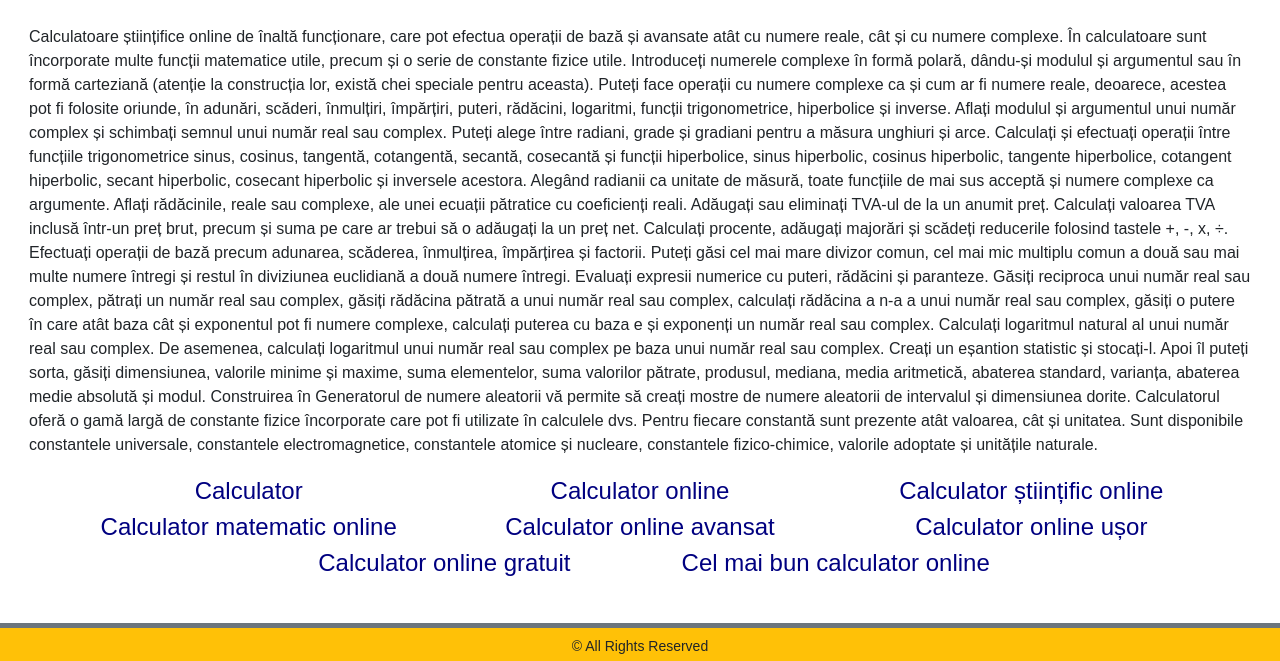
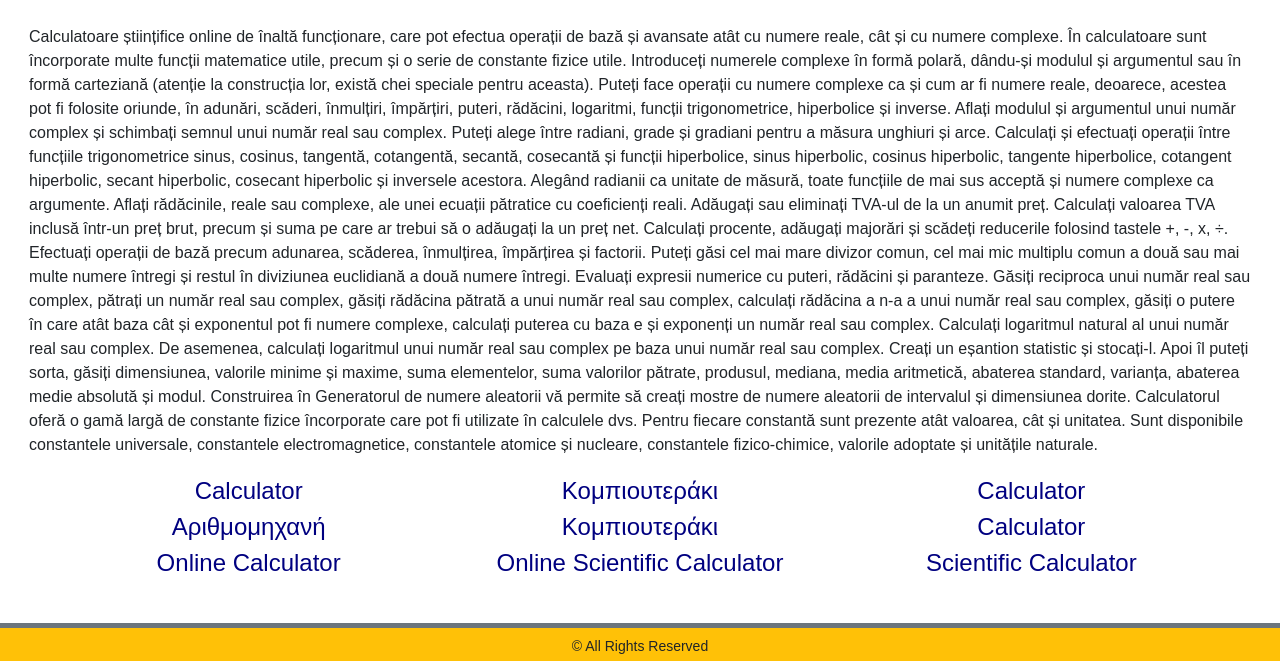
Before and after one commit to nikolaoskaragiannis/calculatorsonline, a plain HTML site: page index.html in a window 1280 px wide. Shown: the part 139-800 px from the top of the page. Drawn offline with nearby package versions, Linux system fonts and the light colour scheme.

Commit message:
Add files via upload

```diff
--- a/index.html
+++ b/index.html
@@ -53,13 +53,14 @@ Calculatorul oferă o gamă largă de constante fizice încorporate care pot fi
 	    <div class="container-fluid">
 		<div class="row my-2 py-0 mx-0 row-cols-1 row-cols-sm-1 row-cols-md-2 row-cols-lg-3 text-center justify-content-center fs-4">
                     <p class="card-text py-0 my-0"><a href="https://www.calculator.gr/"><span>Calculator</span></a></p>
-                    <p class="card-text py-0 my-0"><a href="https://www.teracalc.com/"><span>Calculator online</span></a></p>
-                    <p class="card-text py-0 my-0"><a href="https://www.arithmomixani.gr/"><span>Calculator științific online</span></a></p>
-                    <p class="card-text py-0 my-0"><a href="https://www.kompioyteraki.gr/"><span>Calculator matematic online</span></a></p>
-                    <p class="card-text py-0 my-0"><a href="http://www.calculator.edu.gr/"><span>Calculator online avansat</span></a></p>
-                    <p class="card-text py-0 my-0"><a href="http://www.calculator.net.gr/"><span>Calculator online ușor</span></a></p>
-                    <p class="card-text py-0 my-0"><a href="http://www.calculator.com.gr/"><span>Calculator online gratuit</span></a></p>
-                    <p class="card-text py-0 my-0"><a href="http://www.calculator.org.gr/"><span>Cel mai bun calculator online</span></a></p>
+                    <p class="card-text py-0 my-0"><a href="https://www.kompiouteraki.gr/"><span>Κομπιουτεράκι</span></a></p>
+                    <p class="card-text py-0 my-0"><a href="https://www.teracalc.com/"><span>Calculator</span></a></p>
+                    <p class="card-text py-0 my-0"><a href="https://www.arithmomixani.gr/"><span>Αριθμομηχανή</span></a></p>
+                    <p class="card-text py-0 my-0"><a href="https://www.kompioyteraki.gr/"><span>Κομπιουτεράκι</span></a></p>
+                    <p class="card-text py-0 my-0"><a href="http://www.calculator.edu.gr/"><span>Calculator</span></a></p>
+                    <p class="card-text py-0 my-0"><a href="http://www.calculator.net.gr/"><span>Online Calculator</span></a></p>
+                    <p class="card-text py-0 my-0"><a href="http://www.calculator.org.gr/"><span>Online Scientific Calculator</span></a></p>
+                    <p class="card-text py-0 my-0"><a href="http://www.calculator.com.gr/"><span>Scientific Calculator</span></a></p>
 		</div>
 	    </div>
 	</div>
```
